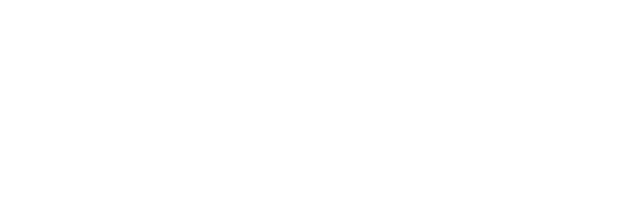
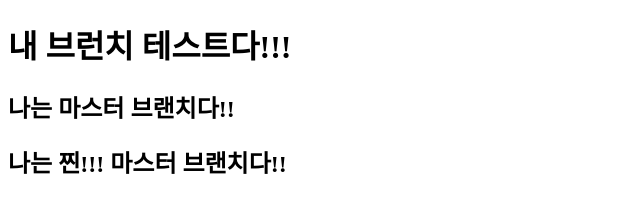
Before and after one commit to yoonk1228/VsCodeWorkSpace, a website: page class/20220214/test1.html in a window 1280 px wide. Shown: the whole page, without its empty margins (0-640 px from the left). Drawn offline with Linux system fonts and the light colour scheme.

Commit message:
찐 마스터 브랜치

```diff
--- a/class/20220214/test1.html
+++ b/class/20220214/test1.html
@@ -5,6 +5,8 @@
     <title>Title</title>
 </head>
 <body>
-
+    <h1>내 브런치 테스트다!!!</h1>
+    <h2>나는 마스터 브랜치다!!</h2>
+    <h2>나는 찐!!! 마스터 브랜치다!!</h2>
 </body>
 </html>
```
